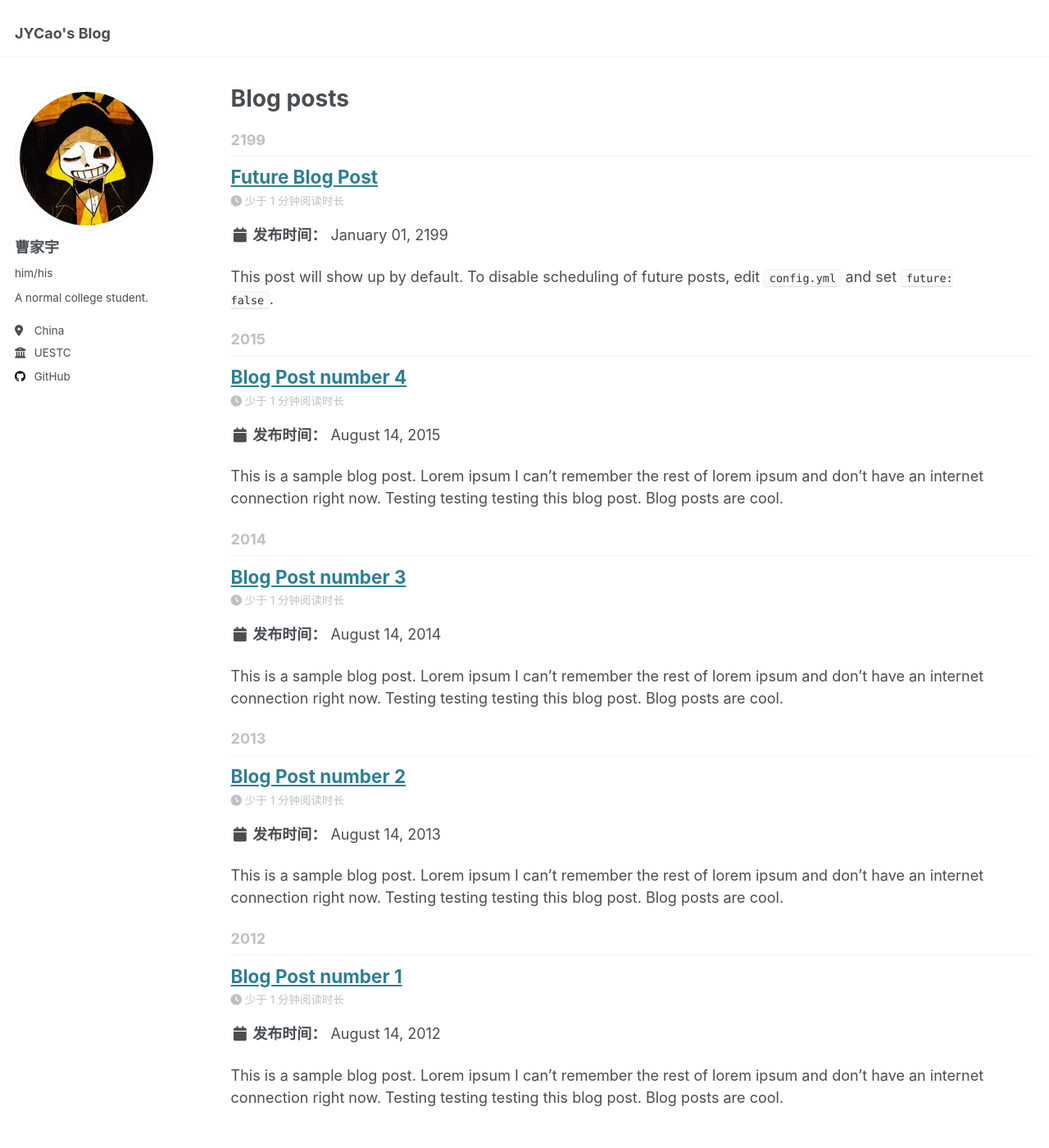
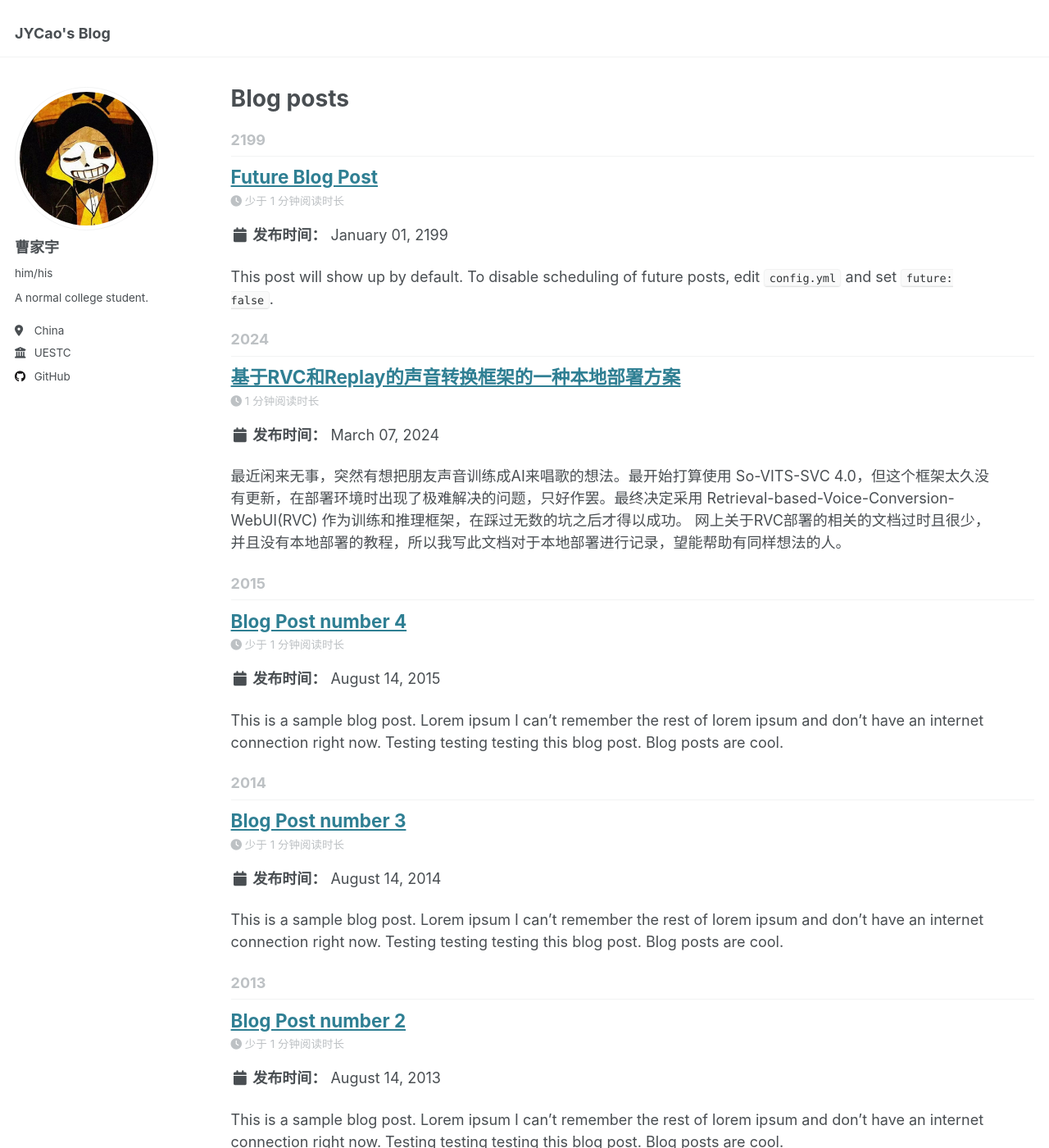
Before and after one commit to JYuCao/JYuCao.github.io, a Jekyll site: the page built from _pages/year-archive.html, in a window 1280 px wide and 1400 px high. Shown: the whole window at 82% size. Built offline with Jekyll 4.4.1, drawn with Linux system fonts in a browser that asks for light colours; some of the changed lines change nothing that is shown.

Commit message:
新增一篇文章

````diff
--- a/_config.yml
+++ b/_config.yml
@@ -90,7 +90,7 @@ publication_category:
 teaser                   :  # filename of teaser fallback teaser image placed in /images/, .e.g. "500x300.png"
 breadcrumbs              : false # true, false (default)
 words_per_minute         : 160
-future                   : true
+future                   : false
 read_more                : "disabled" # if enabled, adds "Read more" links to excerpts
 talkmap_link             : false      #change to true to add link to talkmap on talks page
 comments:
--- a/_posts/2012-08-14-blog-post-1.md
+++ /dev/null
@@ -1,20 +0,0 @@
----
-title: 'Blog Post number 1'
-date: 2012-08-14
-permalink: /posts/2012/08/blog-post-1/
-tags:
-  - cool posts
-  - category1
-  - category2
----
-
-This is a sample blog post. Lorem ipsum I can't remember the rest of lorem ipsum and don't have an internet connection right now. Testing testing testing this blog post. Blog posts are cool.
-
-Headings are cool
-======
-
-You can have many headings
-======
-
-Aren't headings cool?
-------
--- /dev/null
+++ b/_posts/2024-03-07-AI-singing-by-RVC-Relay.md
@@ -0,0 +1,147 @@
+---
+title: '基于RVC和Replay的声音转换框架的一种本地部署方案'
+date: 2024-03-07
+permalink: /posts/2024/03/AI-singing-by-RVC-Relay/
+tags:
+  - teaching documents
+  - AI
+---
+
+最近闲来无事，突然有想把朋友声音训练成AI来唱歌的想法。最开始打算使用 So-VITS-SVC 4.0，但这个框架太久没有更新，在部署环境时出现了极难解决的问题，只好作罢。最终决定采用 Retrieval-based-Voice-Conversion-WebUI(RVC) 作为训练和推理框架，在踩过无数的坑之后才得以成功。
+网上关于RVC部署的相关的文档过时且很少，并且没有本地部署的教程，所以我写此文档对于本地部署进行记录，望能帮助有同样想法的人。
+
+本人才刚接触这方面的训练和推理，对于这方面知之甚少，所以本文档仅保证部署环节的正确性。请容忍训练和推理方面的错误。敬请指正。<br/>
+__事先声明__，本机部署环境为 __Windows11__ 和 __n卡__。若环境不同，文档不保证根据下文能成功进行部署。
+## 1. Python 环境搭建
+### 1.1. 安装虚拟环境
+本文档使用 __miniconda__ 进行 python 虚拟环境的部署。
+点 [此处](https://docs.anaconda.com/free/miniconda/) 进入 miniconda 的页面进行下载。
+安装后，按`win+r`打开“运行”，输入`cmd`后确定，打开命令行窗口。
+1. 输入
+```
+conda --version
+```
+若看到窗口显示类似
+```
+conda 23.10.0
+```
+的语句，就表示 miniconda 安装成功。
+#### 无环境变量的解决方法
+若无上述显示，则需要在“环境变量”中对miniconda的以下目录进行添加：
+```
+your_path\miniconda3
+your_path\miniconda3\Library\mingw-w64\bin
+your_path\miniconda3\Library\usr\bin
+your_path\miniconda3\Library\bin
+your_path\miniconda3\Scripts
+```
+__进入环境变量的方法__：
+在“设置”中搜索`编辑系统环境变量`，点击进入。然后按照下图进行操作：
+![](./pictures/2024-03-07-AI-singing-by-RVC-Relay/1.png)
+<br/>
+可参考：[Windows上Miniconda的安装：一步步教你从零开始](https://blog.csdn.net/qq_41813454/article/details/136111020)
+### 1.2 配置虚拟环境
+1. `win+r`打开 cmd，并进行如下操作。
+_注意：terminal一定要用cmd！win11 默认的 powershell 无法进入 conda 虚拟环境。_
+2. 创建虚拟环境
+_注：RVC仅支持至少 python3.9 的环境_
+```
+conda create -n rvc python=3.9
+```
+出现`Proceed ([y]/n)?`时输入 y 回车。
+3. 进入虚拟环境
+```
+conda activate rvc
+```
+看见新命令行前出现`(rvc)`时则操作成功。
+4. 安装 pytorch
+点击进入 [pytorch 官方页面](https://pytorch.org/get-started/locally/)，在如下界面选择对应选项，并复制命令输入 cmd 进行安装。
+![](./pictures/2024-03-07-AI-singing-by-RVC-Relay/2.png)
+5. 安装依赖
+```
+pip install -r requirements.txt
+```
+若感觉下载速度太慢，可输入
+```
+pip install -r requirements.txt -i https://pypi.mirrors.ustc.edu.cn/simple
+```
+6. 更换 numpy 版本
+经测试，现 numpy 版本过高，不兼容 RVC 代码版本，故要进行降级。
+```
+pip install -u numpy==1.23.5
+```
+到此，python环境部署结束。
+
+## 2. RVC 的部署
+### 2.1 下载 RVC
+鉴于很多人可能无法科学上网，[此处网盘链接](链接：https://pan.baidu.com/s/1HPWJfhtMOV_w3CsNPoZZQA?pwd=6o1s)打包了RVC的仓库压缩包，并附带了一些必需文件：
+```
+Retrieval-based-Voice-Conversion-WebUI-main/ffmpeg.exe
+Retrieval-based-Voice-Conversion-WebUI-main/ffprobe.exe
+Retrieval-based-Voice-Conversion-WebUI-main/assets/hubert/hubert_base.pt
+Retrieval-based-Voice-Conversion-WebUI-main/assets/rmpve/rmpve.pt
+```
+可直接下载解压使用。
+
+若出现问题或有疑问可参考 [RVC 的 github 页面](https://github.com/RVC-Project/Retrieval-based-Voice-Conversion-WebUI?tab=readme-ov-file)。
+### 2.2 启动 RVC
+在 cmd 中输入下列语句，跳转到 RVC 解压后所在的目录（路径为示例）：
+```
+cd C:\Retrieval-based-Voice-Conversion-WebUI
+```
+若存放位置不在 C盘，则需要如下输入（路径为示例）：
+```
+d:
+cd D:\files\study\AI\Retrieval-based-Voice-Conversion-WebUI
+```
+然后输入下列命令启动RVC WebUI：
+```
+python infer-web.py
+```
+在 RVC WebUI 启动后，会弹出一个网站页面。到此，RVC 的部署就完成了。
+![](./pictures/2024-03-07-AI-singing-by-RVC-Relay/3.png)
+
+## 3. 使用 RVC 训练自己的模型
+要进行训练，数据集和模型是必不可少的。本仓库的压缩包内已经内置了部分用于处理数据集和用于训练的模型，如需要更多模型，可点击[RVC在 huggingface 的模型仓库](https://huggingface.co/lj1995/VoiceConversionWebUI/tree/main)进行浏览下载。
+### 3.1 处理声源（数据集）
+点击跳转到如下页面“伴奏人声分离&去混响&去回声”。
+![](./pictures/2024-03-07-AI-singing-by-RVC-Relay/4.png)
+准备一定长度的用于训练的音频，官方推荐长度最好在10-50min，如果音频质量好，可以只准备5-10min。
+
+将音频文件夹路径输入到页面中，也可以直接将音频文件拖入。模型先使用HP2跑一遍，再使用DeEcho-Aggressive跑一遍。（这里我对于这些模型的使用还没有研究透彻，这不是最优方案，暂时照这个做就行）
+
+输出文件夹在没有指定的情况下，会存放在项目根目录的`opt`文件夹下，也可自己指定输出目录。
+### 3.2 训练
+点击跳转到如下页面“训练”。
+![](./pictures/2024-03-07-AI-singing-by-RVC-Relay/5.png)
+实验名自定义，训练文件夹路径选择处理过的声源文件夹，保证文件夹内只有处理过的人声存在。剩下的可以不用更改。
+
+关于训练轮数，在数据集音质较差的情况下，20-30即可。如果数据集音质很好，可以加大训练力度。
+
+点击“一键训练”等待训练结束。训练结束后会在`.\assets\weights`下生成最终的.pth文件，在`.\assets\indices`下生成最终的.index文件。
+## 3 推理生成AI歌曲
+### 3.1 Replay的下载安装
+使用 Replay app 对训练出的模型进行推理。Replay 在[此处链接](https://www.123pan.com/s/uSmfjv-iFrCA.html)进行下载。
+下载完成解压后，按如下步骤进行安装。
+1. 运行“Windows_Replay-3.3.0-installer.exe”
+2. 在`win+r`地址栏输入“%AppData%\Replay”，将“Windows版文件.zip”文件解压覆盖到文件夹中
+    若提示文件夹不存在，先在地址栏输入“%AppData%”进入文件夹，寻找 Replay 是否存在，若不存在，先打开一遍安装好的软件，待其生成后再进行操作。
+    补充：软件版本和运行文件是相关联的，所以请一定要使用网盘里的安装包，并且不要更新！不要更新！不要更新！！！
+### 3.2 Replay的使用
+1. 运行软件，若弹窗选择“Not Now”
+2. 将想听的歌曲拖入下面的框中。
+![](./pictures/2024-03-07-AI-singing-by-RVC-Relay/6.png)
+3. 将要推理的模型放入下面的框中，模型位于RVC项目的`.\assets\weights`中。
+![](./pictures/2024-03-07-AI-singing-by-RVC-Relay/7.png)
+4. 点击最下方的按钮生成
+
+然后就能听到AI歌曲了。<br/>
+参考：[Replay+RVC极简操作：四步操作替换声音，分分钟秒实现AI唱歌](https://cloud.tencent.com/developer/news/1298807)
+
+## 参考
+RVC github: https://github.com/RVC-Project/Retrieval-based-Voice-Conversion-WebUI?tab=readme-ov-file
+
+RVC 使用模型：https://huggingface.co/lj1995/VoiceConversionWebUI/tree/main
+
+Replay+RVC极简操作：四步操作替换声音，分分钟秒实现AI唱歌：
+https://cloud.tencent.com/developer/news/1298807
````
Also changed, not shown: _posts/pictures/2024-03-07-AI-singing-by-RVC-Relay/1.png (added), _posts/pictures/2024-03-07-AI-singing-by-RVC-Relay/2.png (added), _posts/pictures/2024-03-07-AI-singing-by-RVC-Relay/3.png (added), _posts/pictures/2024-03-07-AI-singing-by-RVC-Relay/4.png (added), _posts/pictures/2024-03-07-AI-singing-by-RVC-Relay/5.png (added), _posts/pictures/2024-03-07-AI-singing-by-RVC-Relay/6.png (added), _posts/pictures/2024-03-07-AI-singing-by-RVC-Relay/7.png (added).
